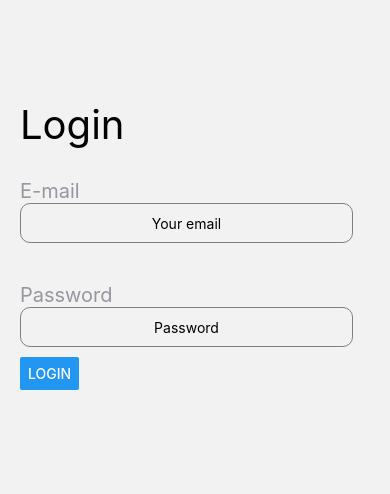
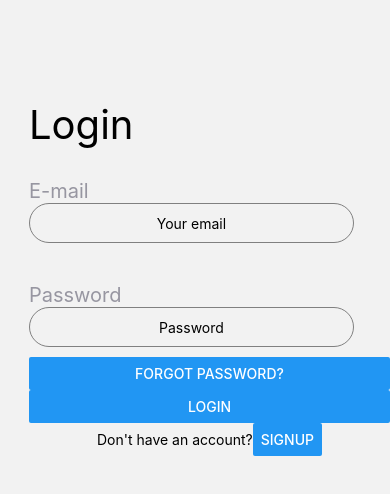
Before and after one commit to luciansurdu66/EatSmart, a React Native app: screen /LoginScreen in a window 390 px wide. Shown: the top 494 px of the page. Built offline with nearby package versions, Linux system fonts and the light colour scheme.

Commit message:
login styles

```diff
--- a/frontend/src/components/loginScreen.js
+++ b/frontend/src/components/loginScreen.js
@@ -2,6 +2,7 @@ import React, { useState } from "react";
 import { View, TextInput, Button, Text } from "react-native";
 import { useNavigation } from "@react-navigation/native";
 import AddIngredient from "./addIngredient";
+import styles from "../styles/login.style";
 
 const LoginScreen = () => {
   const [email, setEmail] = useState("");
@@ -17,24 +18,33 @@ const LoginScreen = () => {
   };
   return (
 
-      <View style={{flex: 1, flexDirection: 'column', alignItems: 'flex-start', paddingLeft: 20, paddingTop: 100 }}>
-        <Text style={{ fontSize: 40 }}>Login</Text>
-        <Text style={{fontSize: 20, color: '#9796A1', paddingTop: 30}}>E-mail</Text>
+      <View style={styles.view}>
+        <Text style={styles.loginText}>Login</Text>
+        <Text style={styles.text}>E-mail</Text>
         <TextInput
           placeholder="Your email"
           value={email}
           onChangeText={(text) => setEmail(text)}
-          style={{ height: 40, borderColor: "gray", borderWidth: 1, marginBottom: 10, width: '90%', borderRadius: 10, textAlign: 'center' }}
+          style={styles.textInput}
         />
-        <Text style={{fontSize: 20, color: '#9796A1', paddingTop: 30}}>Password</Text>
+        <Text style={styles.text}>Password</Text>
         <TextInput
           placeholder="Password"
           value={password}
           onChangeText={(text) => setPassword(text)}
           secureTextEntry
-          style={{ height: 40, borderColor: "gray", borderWidth: 1, marginBottom: 10, width: '90%', borderRadius: 10, textAlign: 'center'}}
+          style={styles.textInput}
         />
-    	  <Button title="Login" onPress={handleLogin} />
+
+        <Button title="Forgot password?"></Button>
+    	<Button title="Login"
+           onPress={handleLogin}
+           style={styles.title} />
+        <View style={styles.container}>
+            <Text>Don't have an account?</Text>
+            <Button title="SignUp"></Button>
+        </View>
+
       </View>
 
   )
--- /dev/null
+++ b/frontend/src/styles/login.style.js
@@ -0,0 +1,42 @@
+import { StyleSheet } from 'react-native';
+
+const styles = StyleSheet.create({
+    title: {
+        display: 'flex',
+        position: 'absolute',
+        left: '50%'
+    },
+    text: {
+        fontSize: 20,
+        color: '#9796A1',
+        paddingTop: 30
+    },
+    textInput:
+    {
+     height: 40,
+     borderColor: "gray",
+     borderWidth: 1,
+     marginBottom: 10,
+     width: '90%',
+     borderRadius: 100,
+     textAlign: 'center'
+    },
+    loginText:
+    {
+        fontSize: 40, paddingTop: 100 },
+    view:
+    {
+        marginLeft: 29
+    },
+    container: {
+        flexDirection: 'row',
+        alignItems: 'center',
+       justifyContent: 'center',
+      },
+});
+
+export default styles;
+
+
+//{
+//flex: 1, flexDirection: 'column', alignItems: 'flex-start', paddingLeft: 20, paddingTop: 100
```
